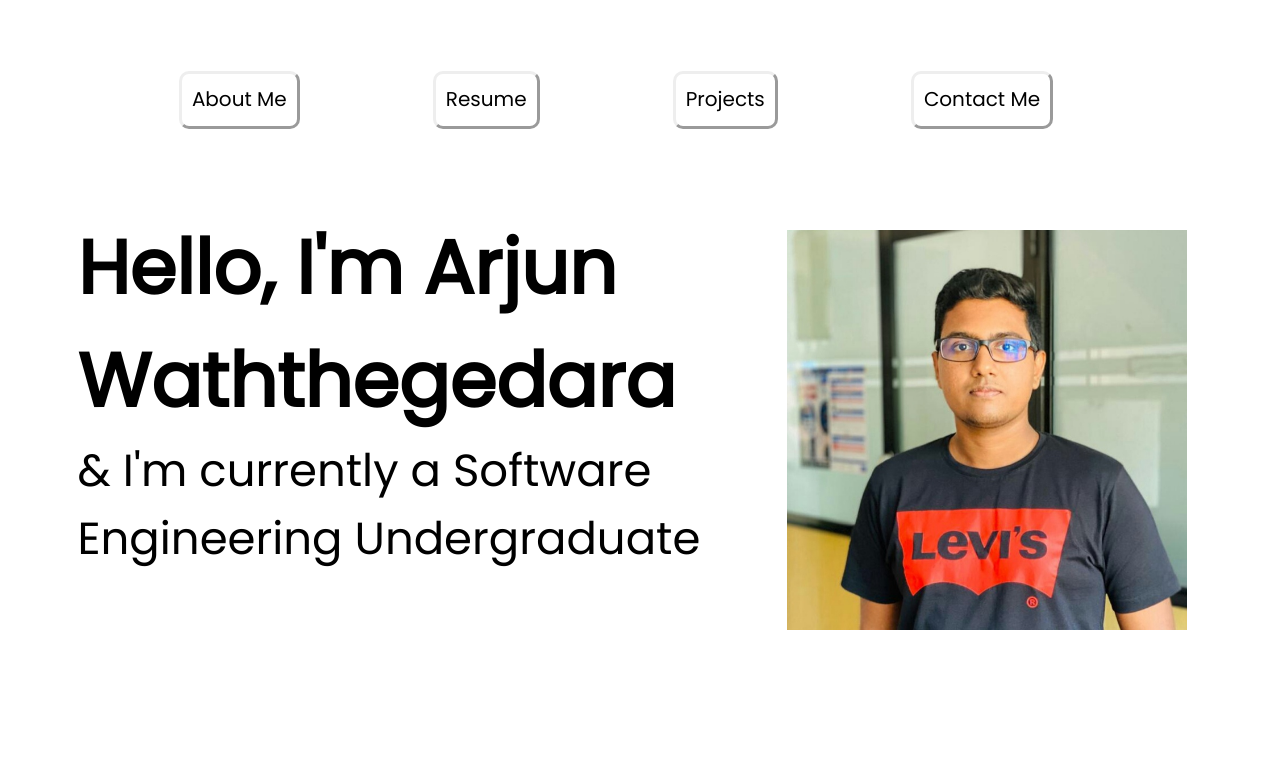
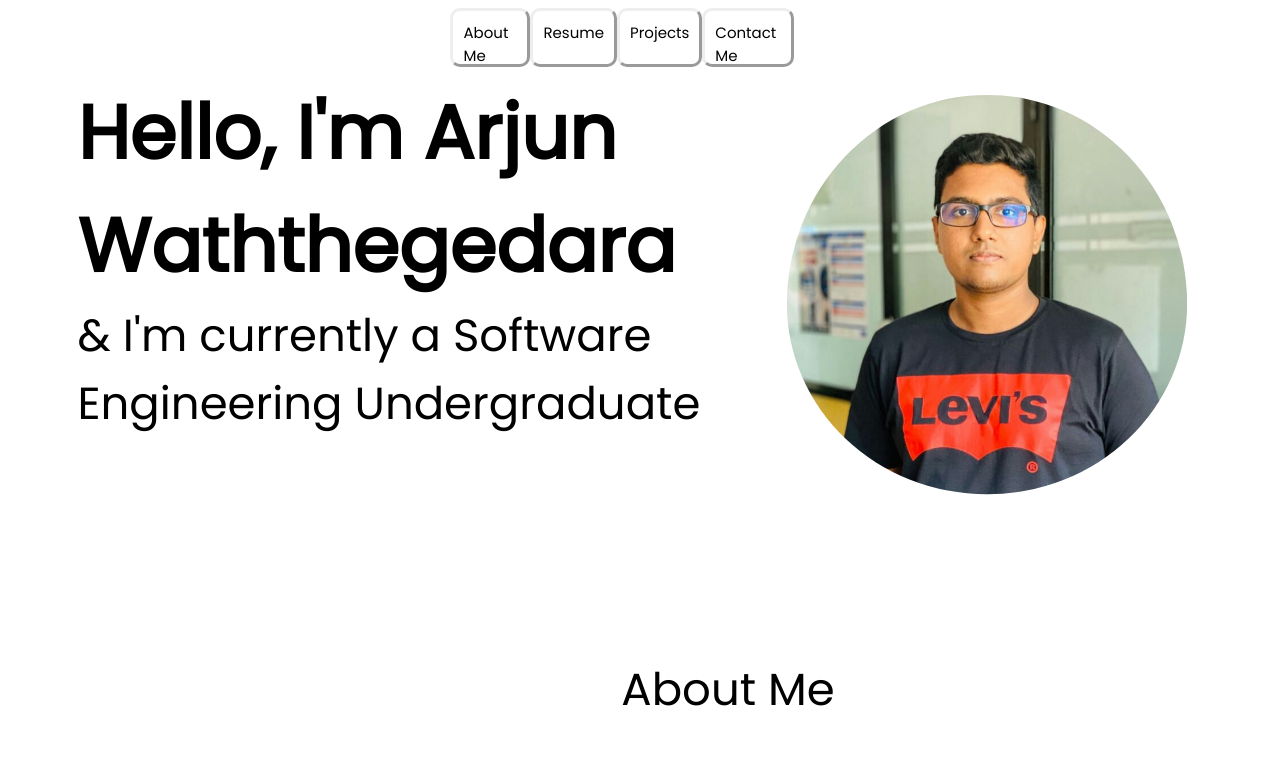
Before and after one commit to ArjunUthpala/MyPortfolio, a plain HTML site: page index.html in a window 1280 px wide. Shown: the top 761 px of the page. Drawn offline with Linux system fonts and the light colour scheme.

Commit message:
profpic radius change

```diff
--- a/index.html
+++ b/index.html
@@ -11,20 +11,18 @@
 
     <link href="style.css" rel="stylesheet" />
 
-	<div class="div">
 
-	</div>
     <div class="sections">
-      <div class="container">
-        <nav>
-          <div class="nav" style="width: 90%; height:40px">
+      <div class="navcontainer" >
+
+          <div class="splitnav" style="width: 90%; height:30px">
             <div class="box" >About Me</div>
             <div class="box">Resume</div>
             <div class="box">Projects</div>
             <div class="box">Contact Me</div>
 
-          </div>
-        </nav>
+        </div>
+
       </div>
 	  <div class="abc" style="height: 100%; width:95%">
         <div style="display:flex ">
@@ -33,7 +31,7 @@
             <div>
 
 			<div class="name" >Hello, I'm Arjun Waththegedara</div>
-			  <div class="myposition" width="90%">
+			  <div class="myposition">
 				& I'm currently a Software Engineering Undergraduate
 			  </div>
 
@@ -53,6 +51,7 @@
 
             margin-left: auto;
             margin-right: auto;
+			border-radius:50%
           "
         />
 			</div>
```
